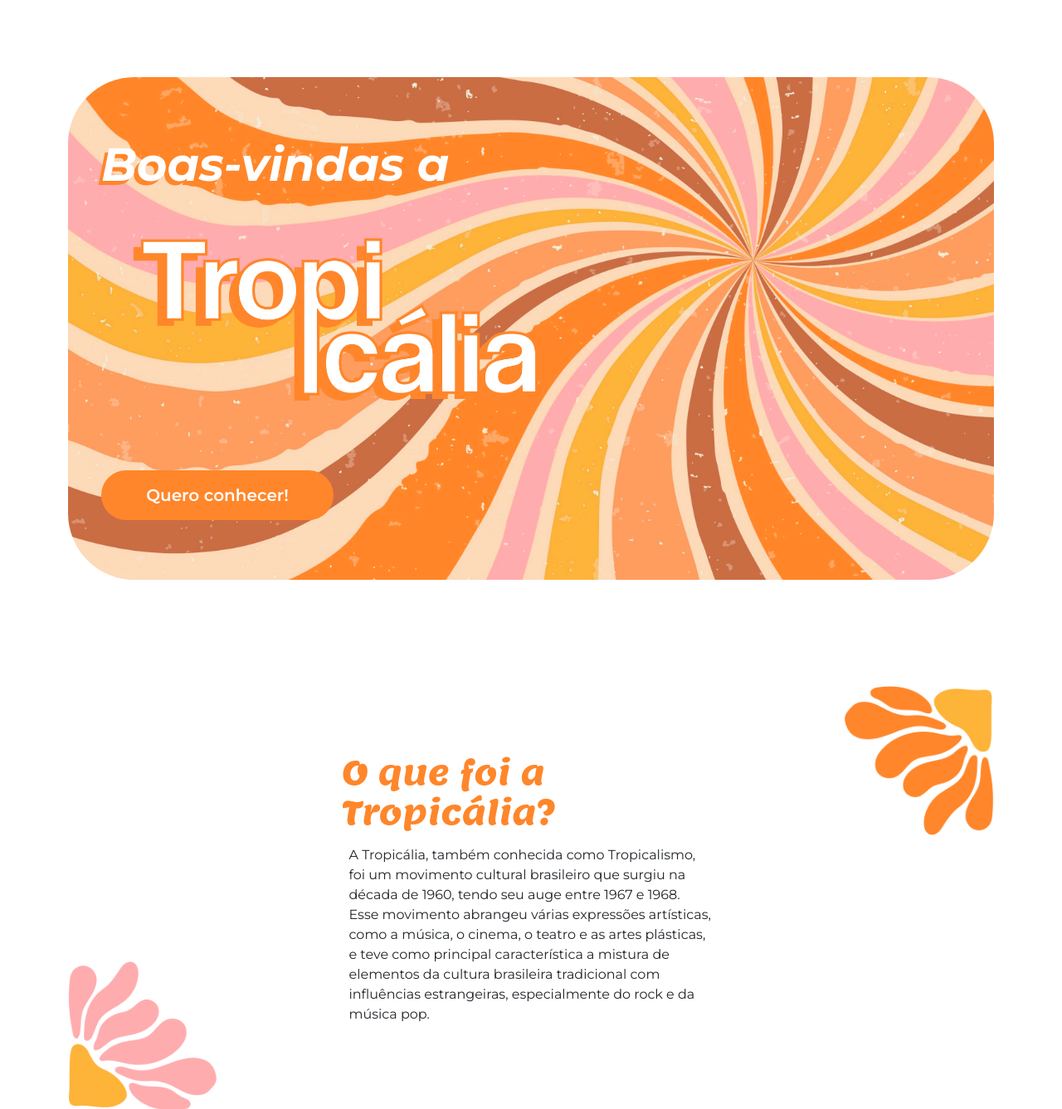
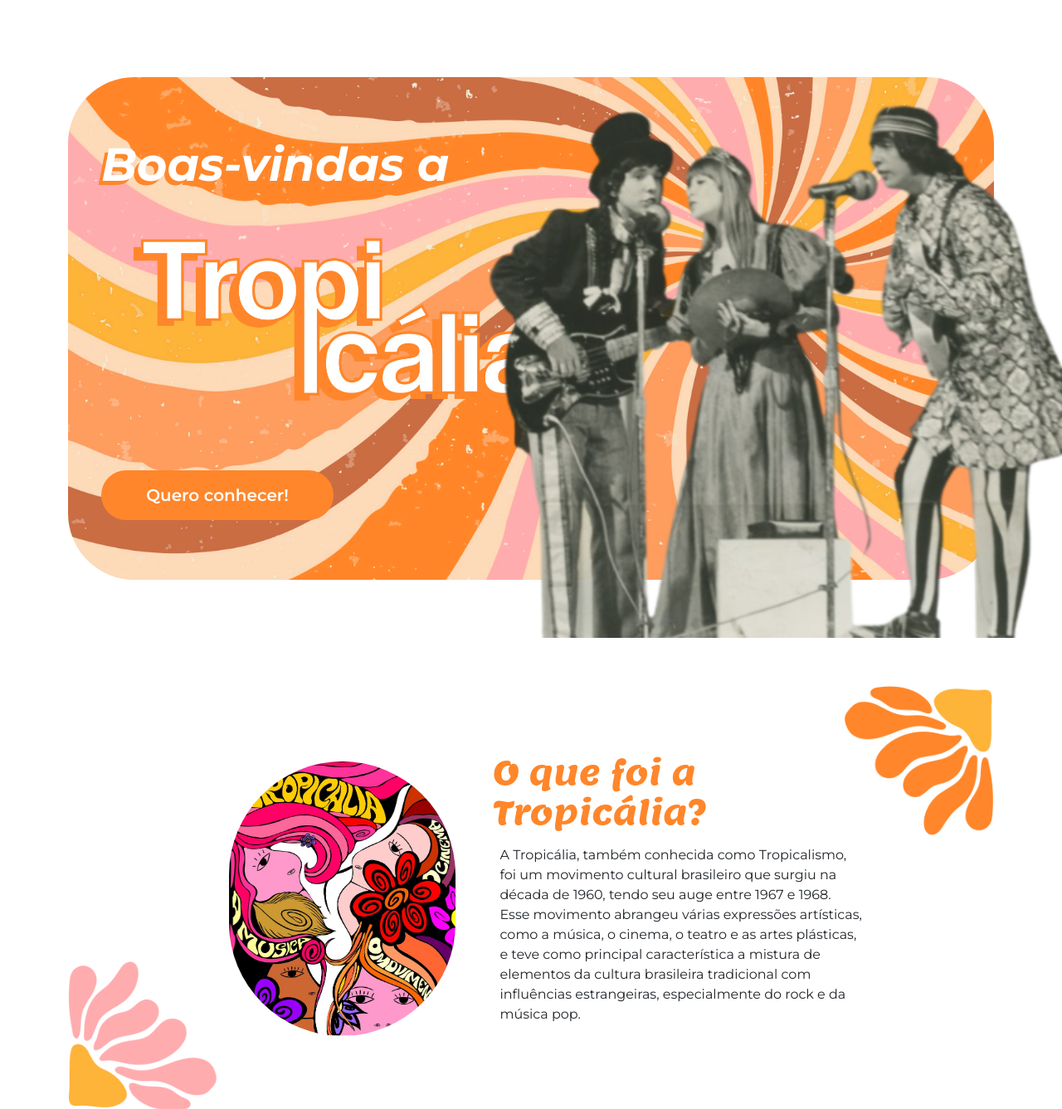
Before and after one commit to VeineHellen/acessibilidade, a plain HTML site: page index.html in a window 1280 px wide. Shown: the part 182-1519 px from the top of the page at 83% size. Drawn offline with nearby package versions, Linux system fonts and the light colour scheme; a script that the page names is missing.

Commit message:
Update index.html

```diff
--- a/index.html
+++ b/index.html
@@ -38,12 +38,19 @@
                         class="btn btn-primary btn-lg botao-inicio fw-semibold">Quero
                         conhecer!</a>
                 </div>
-
+                <img src="img/lossy-page1-640px-Os_Mutantes.tif (1).png"
+                class="img-fluid img-inicio" alt="imagem do grupo mutantes
+                3 pessoas cantando" title="CC0 Domínio Público">
             </div>
         </section>
 
-        <section id="tropicalia" class="my-5 pt-6 secao-tropicalia">
+        <section id="tropicalia" class="my-5 pt-6 secao-tropicalia" tabindex="0"
+        aria-label="Seção tropicália">
             <div class="container d-flex align-items-center ">
+                <div class="col-4 d-flex justify-content-center">
+                    <img src="img/image (1).png" class="rounded-pill"
+                    width="273" height="331" loading="lazy">
+                </div>
                   <div class="col-5">
                     <h2>O que foi a Tropicália?</h2>
                     <p class="p-2">A Tropicália, também conhecida como Tropicalismo, foi um movimento cultural
```
